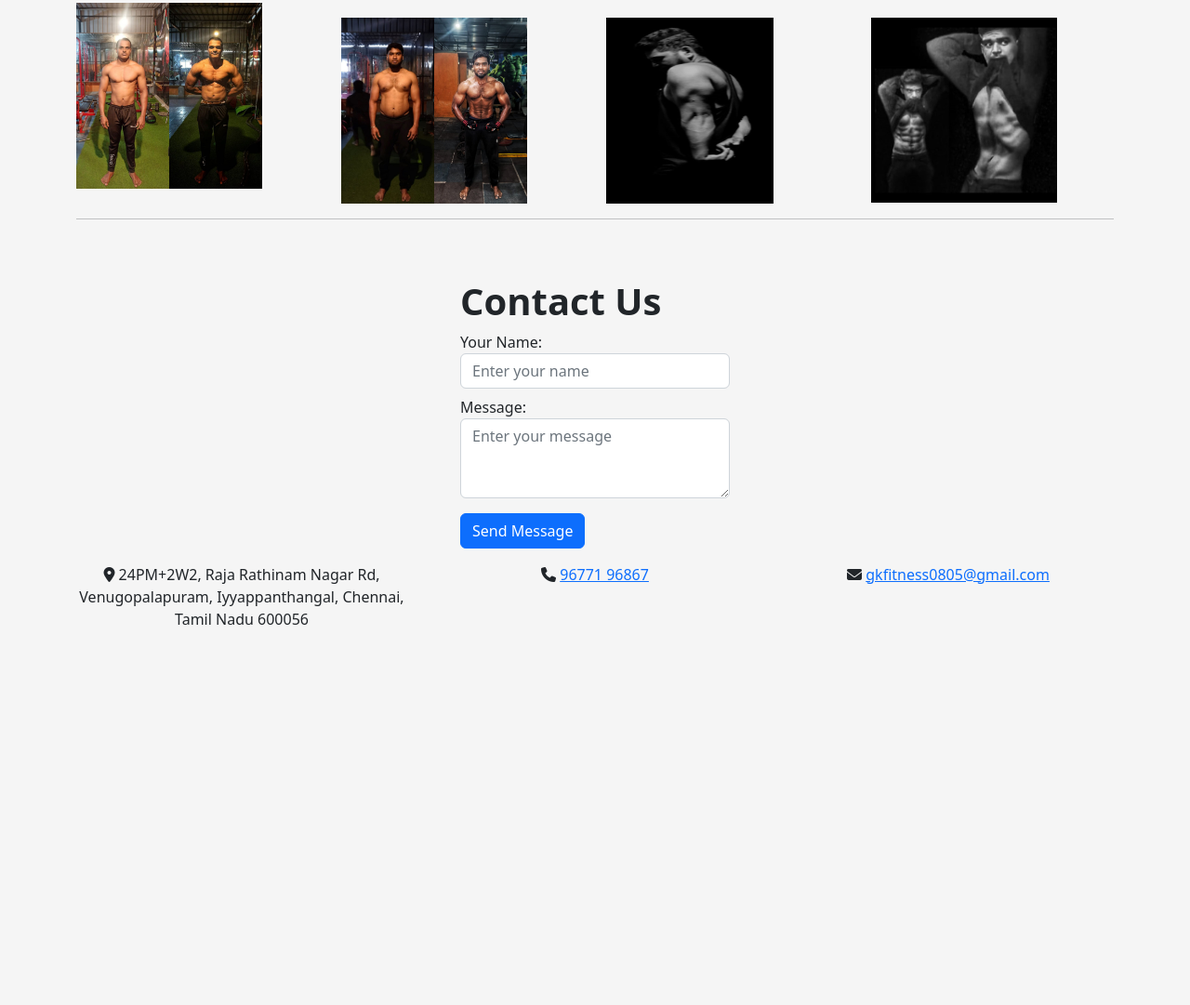
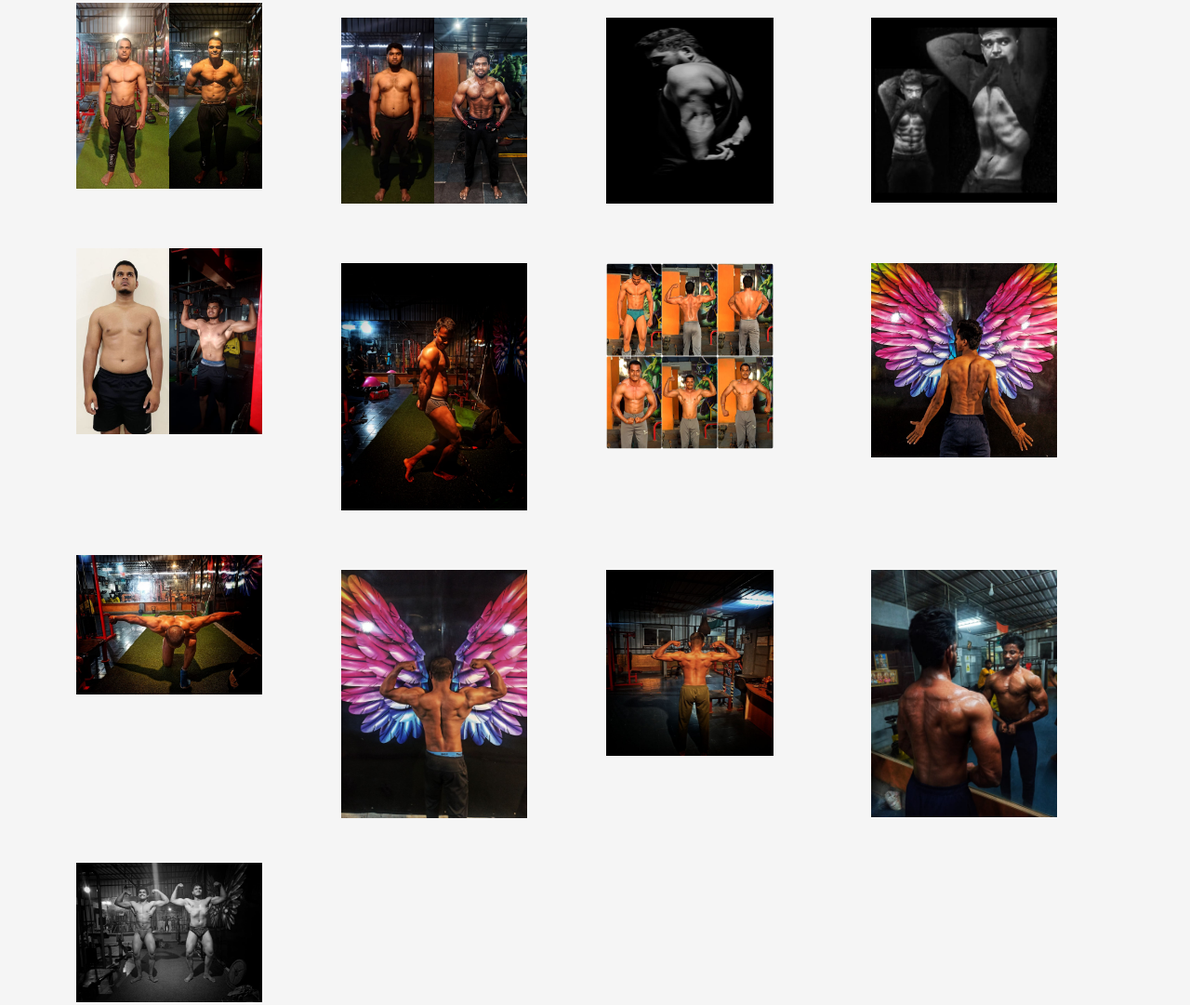
Before and after one commit to KannanFitandFlexGym/Fit-and-Flex-Gym, a plain HTML site: page index.html in a window 1280 px wide. Shown: the part 1671-2752 px from the top of the page at 93% size. Before the commit the page ends 2365 px from the top, so only its background shows below. Drawn offline with nearby package versions, Linux system fonts and the light colour scheme.

Commit message:
Update index.html
Added Images

```diff
--- a/index.html
+++ b/index.html
@@ -162,6 +162,42 @@ width: 290px;
           <img src="./crop2.jpg" width="200px">
         </div>
       </div>
+
+     <div class="row mt-5">
+        <div class="col-md-3">
+          <img src="./WhatsApp Image 2024-06-17 at 12.28.29 PM.jpeg" width="200px">
+        </div>
+        <div class="col-md-3 mt-3">
+          <img src="./WhatsApp Image 2024-06-17 at 12.28.30 PM.jpeg" width="200px">
+        </div>
+        <div class="col-md-3 mt-3">
+          <img src="./WhatsApp Image 2024-06-17 at 12.28.30 PM (1).jpeg" width="180px" height="200px">
+        </div>
+        <div class="col-md-3 mt-3">
+          <img src="./WhatsApp Image 2024-06-17 at 12.28.30 PM (2).jpeg" width="200px">
+        </div>
+      </div>
+     <div class="row mt-5">
+        <div class="col-md-3">
+          <img src="./WhatsApp Image 2024-06-17 at 12.28.31 PM.jpeg" width="200px">
+        </div>
+        <div class="col-md-3 mt-3">
+          <img src="./WhatsApp Image 2024-06-17 at 12.28.31 PM (1).jpeg" width="200px">
+        </div>
+        <div class="col-md-3 mt-3">
+          <img src="./WhatsApp Image 2024-06-17 at 12.28.31 PM (2).jpeg" width="180px" height="200px">
+        </div>
+        <div class="col-md-3 mt-3">
+          <img src="./WhatsApp Image 2024-06-17 at 12.28.32 PM.jpeg" width="200px">
+        </div>
+      </div>
+<div class="row mt-5">
+        <div class="col-md-3">
+          <img src="./WhatsApp Image 2024-06-17 at 12.28.32 PM (1).jpeg" width="200px">
+        </div>
+</div>
+
+
 <!--
       contact -->
               <!-- <div class="d-flex justify-content-center">
```
